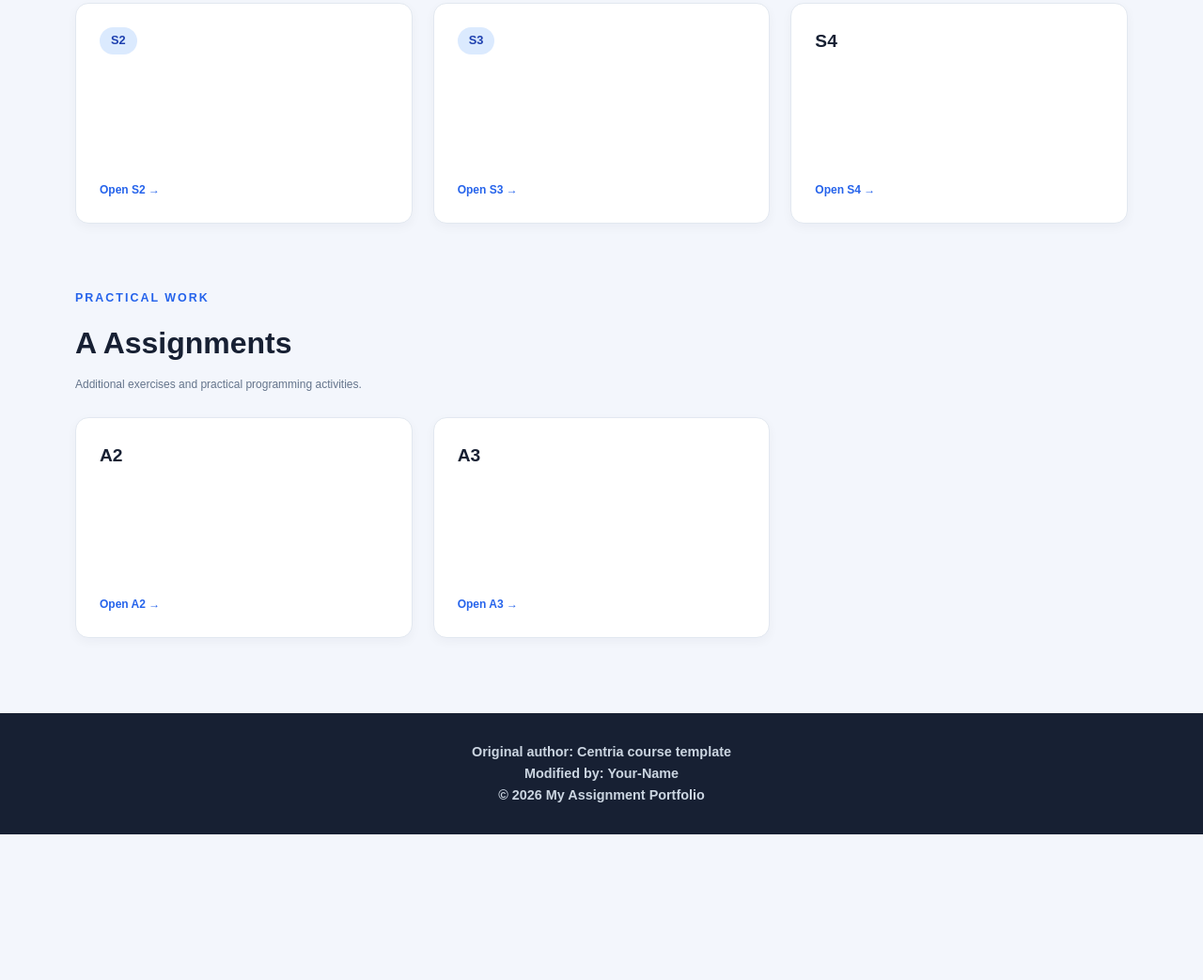
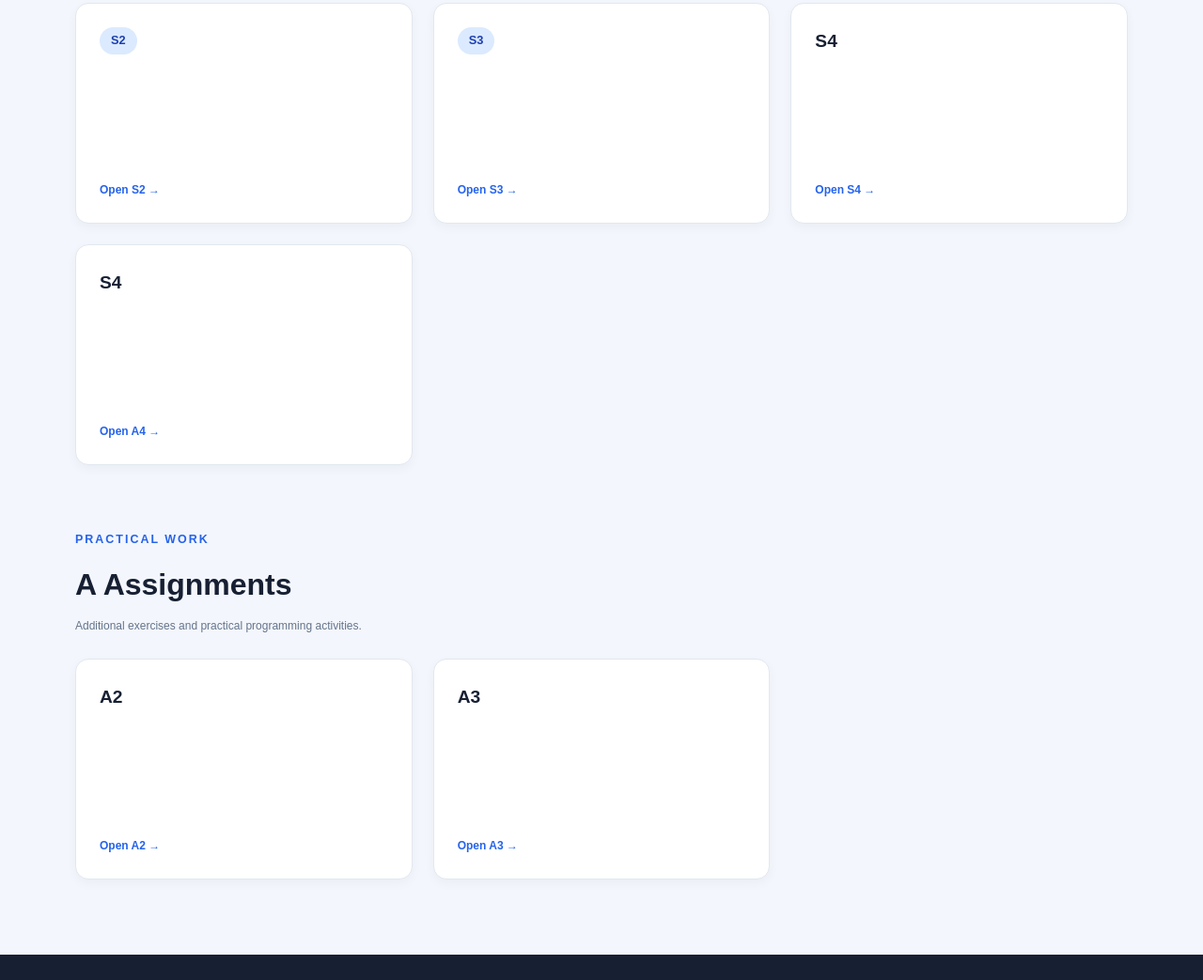
Before and after one commit to ahmadnawaz95133-design/Web-development, a plain HTML site: page index.html in a window 1280 px wide. Shown: the part 812-1855 px from the top of the page at 94% size. Before the commit the page ends 1700 px from the top, so only its background shows below. Drawn offline with Linux system fonts and the light colour scheme; files that its build step writes are made by us from their sources.

Commit message:
Add A4 assignment card and update HTML
Added a new assignment card for A4 and updated the HTML structure.

```diff
--- a/index.html
+++ b/index.html
@@ -241,6 +241,11 @@ footer {
                     <h3>S4</h3>
                     <a href="https://ahmadnawaz95133-design.github.io/S4/">Open S4 &rarr;</a>
                 </article>
+                 <article class="assignment-card">
+                    <h3>S4</h3>
+                    <a href="https://ahmadnawaz95133-design.github.io/A4/">Open A4 &rarr;</a>
+                </article>
+
 
 
 
```
